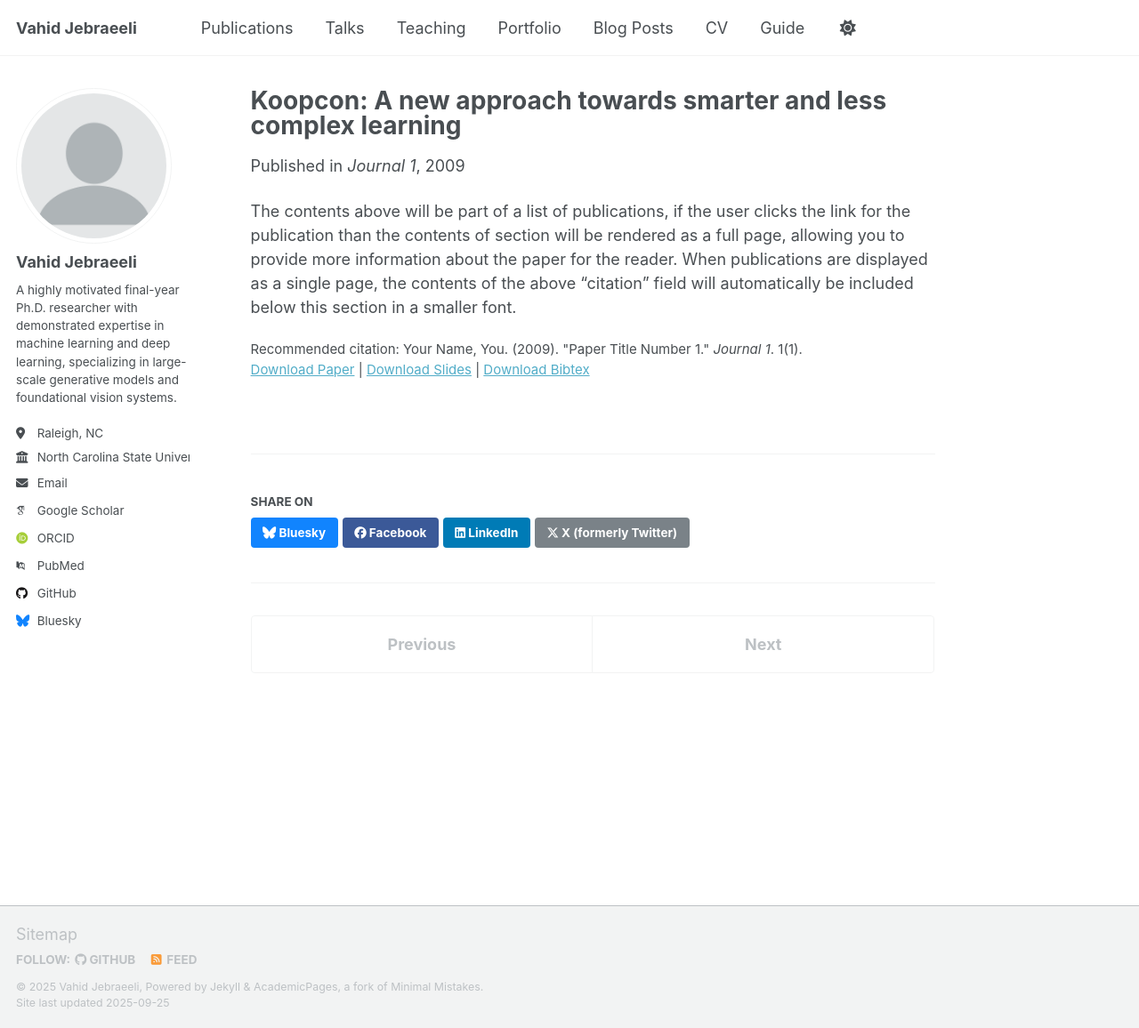
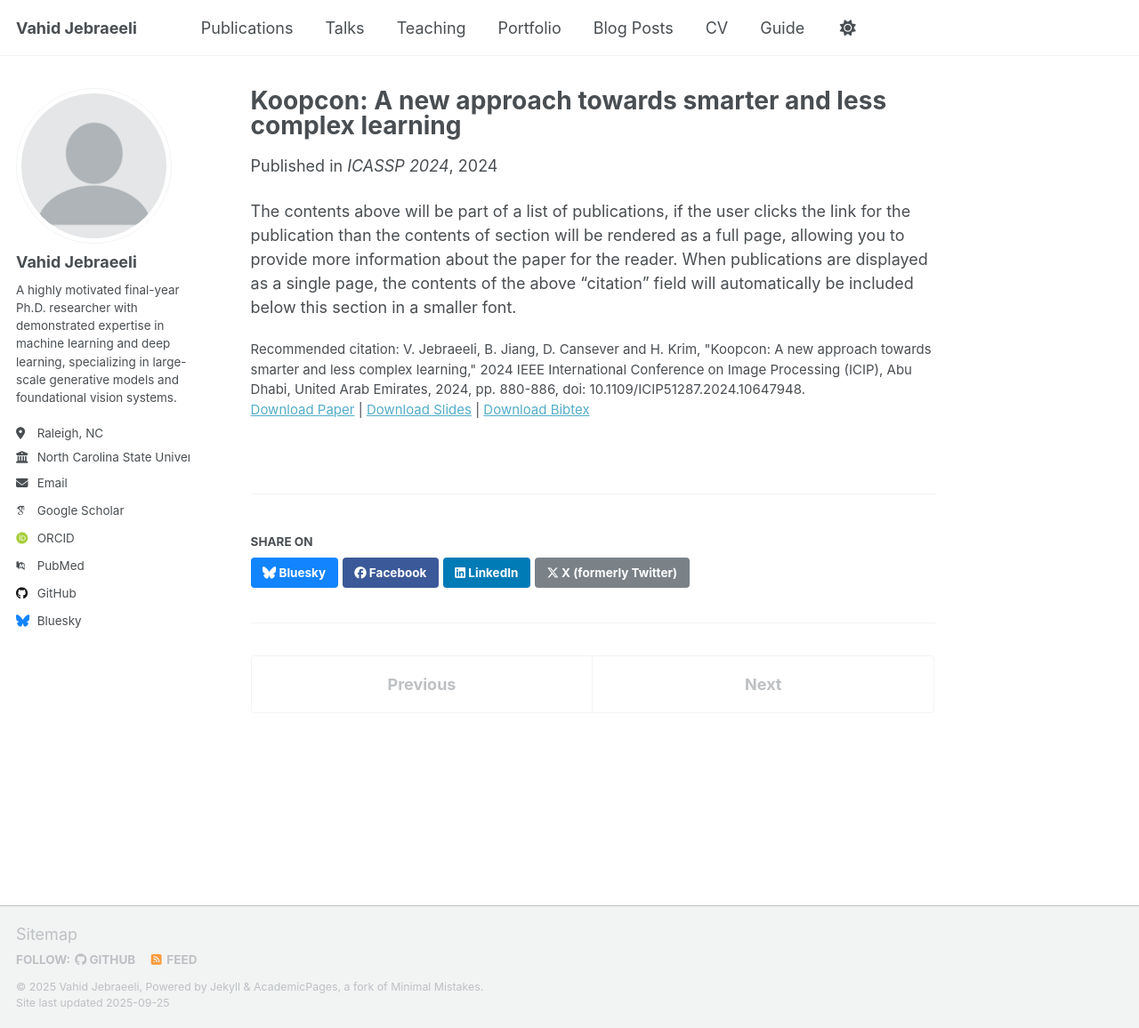
Before and after one commit to VahidJbrl/VahidJbrl-VahidJbrl.github.io, a Jekyll site: the page built from _publications/2024-09-27-Koopcon.md, in a window 1280 px wide and 1156 px high. Shown: the whole window at 89% size. Built offline with Jekyll 4.4.1, drawn with Linux system fonts in a browser that asks for light colours; some web fonts are replaced; a script that is not in the unit is left out.

Commit message:
Update 2024-09-27-Koopcon.md

```diff
--- a/_publications/2024-09-27-Koopcon.md
+++ b/_publications/2024-09-27-Koopcon.md
@@ -2,13 +2,13 @@
 title: "Koopcon: A new approach towards smarter and less complex learning"
 collection: publications
 category: manuscripts
-permalink: /publication/2009-10-01-paper-title-number-1
+permalink: /publication/2024-09-27-Koopcon
 excerpt: 'This paper is about the number 1. The number 2 is left for future work.'
-date: 2009-10-01
-venue: 'Journal 1'
+date: 2024-09-27
+venue: 'ICASSP 2024'
 slidesurl: 'http://vahidjbrl.github.io/files/slides1.pdf'
 paperurl: 'http://vahidjbrl.github.io/files/paper1.pdf'
 bibtexurl: 'http://vahidjbrl.github.io/files/bibtex1.bib'
-citation: 'Your Name, You. (2009). &quot;Paper Title Number 1.&quot; <i>Journal 1</i>. 1(1).'
+citation: 'V. Jebraeeli, B. Jiang, D. Cansever and H. Krim, "Koopcon: A new approach towards smarter and less complex learning," 2024 IEEE International Conference on Image Processing (ICIP), Abu Dhabi, United Arab Emirates, 2024, pp. 880-886, doi: 10.1109/ICIP51287.2024.10647948.'
 ---
 The contents above will be part of a list of publications, if the user clicks the link for the publication than the contents of section will be rendered as a full page, allowing you to provide more information about the paper for the reader. When publications are displayed as a single page, the contents of the above "citation" field will automatically be included below this section in a smaller font.
```
